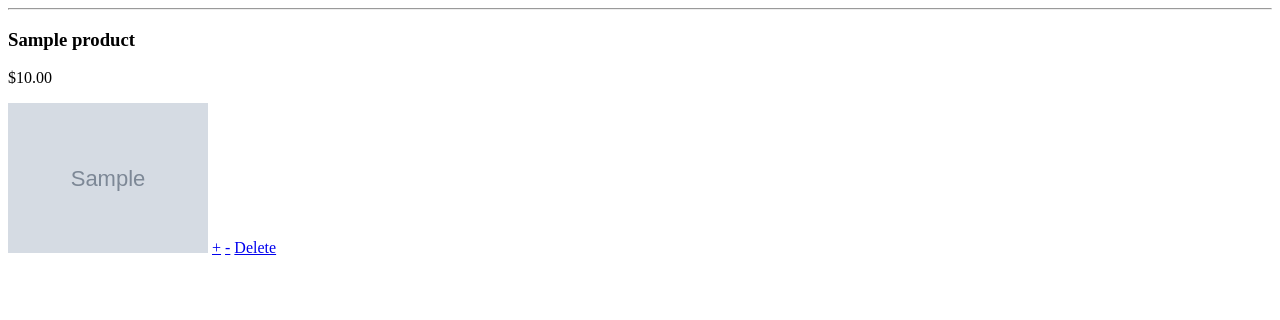
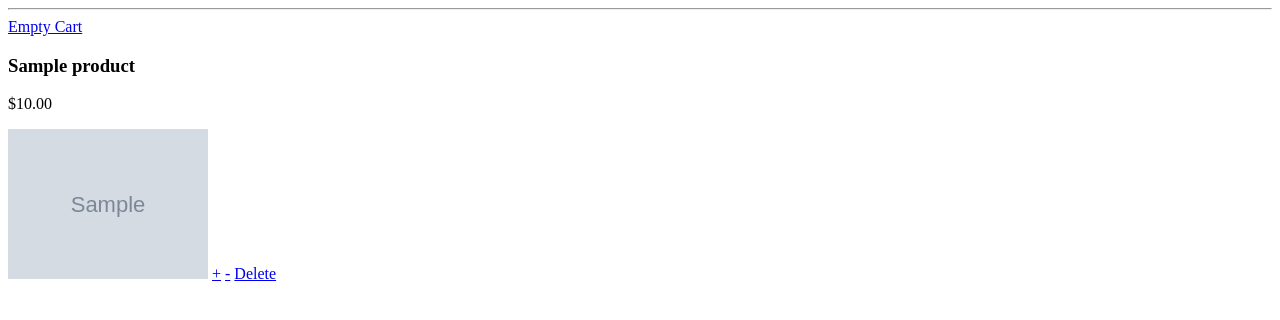
Before and after one commit to AxelSoubeste/Bakery, a Django app: page /catalog/ in a window 1280 px wide. Shown: the part 26-346 px from the top of the page. Run offline with Django 5.2, Linux system fonts and the light colour scheme; tables that the repository leaves empty hold one stand-in row (values such as "Sample post"); grey boxes marked "Sample" are stand-in pictures.

Commit message:
EmptyCart function added

```diff
--- a/Bakery_app/templates/Bakery_app/catalog.html
+++ b/Bakery_app/templates/Bakery_app/catalog.html
@@ -7,6 +7,7 @@
 
 {% for product in products %}
     <hr>
+    <a href="{% url 'empty_cart' %}">Empty Cart</a>
     <div>
         <h3>{{ product.name }}</h3>
         <p>${{ product.price }}</p>
--- a/Bakery_app/urls.py
+++ b/Bakery_app/urls.py
@@ -17,6 +17,7 @@ urlpatterns = [
     path('delete-to-cart/<int:id>', views.delete_to_cart, name='delete_to_cart'),
     path('cart-view', views.cart_view, name='cart_view'),
     path('remove-product/<int:id>', views.remove_product, name='remove_product'),
+    path('empty-cart', views.empty_cart, name='empty_cart'),
 ] + static(settings.MEDIA_URL, document_root=settings.MEDIA_ROOT)
 
 if settings.DEBUG:
--- a/Bakery_app/views.py
+++ b/Bakery_app/views.py
@@ -177,3 +177,8 @@ def remove_product(request, id):
     request.session['cart'] = cart
     messages.success(request, 'Product removed to the cart')
     return redirect('catalog')
+
+def empty_cart(request):
+    request.session['cart'] = {}
+    messages.success(request, 'Empty cart')
+    return redirect('catalog')
```
